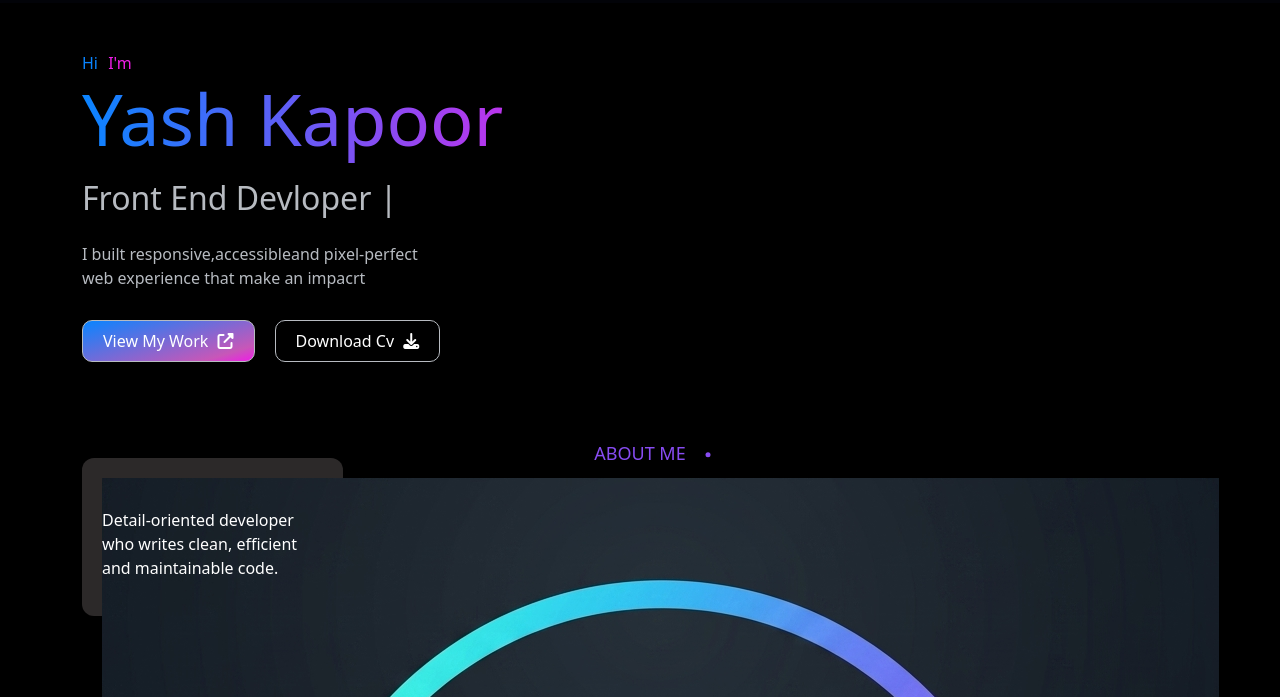
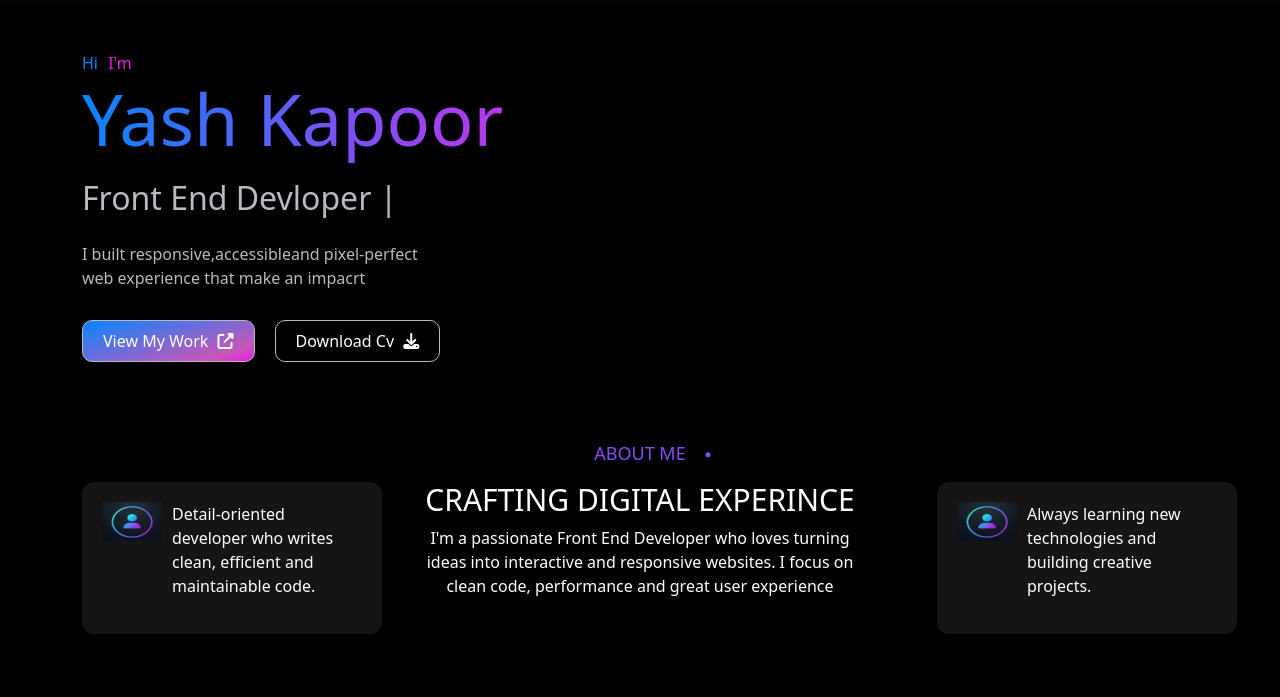
Before and after one commit to yash-kapoors/yash-portfolio, a plain HTML site: page index.html in a window 1280 px wide. Shown: the part 103-800 px from the top of the page. Drawn offline with nearby package versions, Linux system fonts and the light colour scheme.

Commit message:
project commit

```diff
--- a/css/style.css
+++ b/css/style.css
@@ -167,7 +167,7 @@ a{
         padding-left: 5px;
     }
 
-.aboutus-sec h2{
+.aboutus-sec h2,.featured-project h2{
     text-align: center;
     align-items: center;
     text-transform: uppercase;
@@ -189,6 +189,14 @@ a{
     width: 100px;
     align-items: center;
 }
+.featured-project.heading{
+     position: absolute;
+    left: 0%;
+    top: 50%;
+    transform: translate(-50%,-50%);
+    width: 100px;
+    align-items: center;
+}
 .heading::after {
     content: '';
     position: absolute;
@@ -202,7 +210,7 @@ a{
     top: 30%;
 }
 .aboutbox{
-    background-color: #2c2929;
+    background-color: #161414;
     padding: 20px;
     color: #fff;
     border-radius: 12px;
@@ -211,9 +219,30 @@ a{
     width: 50px;
     height: 30px;
 }
+.aboutbox{
+    display: flex;
+    gap: 20px;
+    width: 300px;
+}
+.aboutimg{
+        align-items: center;
+}
+.aboutimg img{
+    width: 60px;
+    height: 40px;
 
+}
+.crafting h2{
+    font-size: 30px;
+    color: #fff;
+    font-weight: 500;
+}
 
-
+.crafting p{
+    color: #fff;
+    align-items: center;
+        text-align: center;
+}
 
 
 
--- a/index.html
+++ b/index.html
@@ -111,19 +111,39 @@
                     <h2>about me</h2>
                 </div>
             </div>
-            <div class="row">
-                <div class="col-md-3">
+            <div class="row justify-content-between py-4">
+                <div class="col-md-3 col-12">
                     <div class="aboutbox">
                         <div class="aboutimg"><img src="images/login.png" alt=""></div>
                         <p>Detail-oriented developer who writes clean, efficient and maintainable code.</p>
                     </div>
                 </div>
-                <div class="col-md-3"></div>
-                <div class="col-md-3"></div>
+                <div class="col-md-5 col-12">
+                    <div class="crafting">
+                    <h2>crafting digital experince</h2>
+                    <p>I'm a passionate Front End Developer who loves turning ideas into interactive and responsive websites. I focus on clean code, performance and great user experience</p>
+                    </div>
+                </div>
+                <div class="col-md-3 col-12">
+                    <div class="aboutbox">
+                        <div class="aboutimg"><img src="images/login.png" alt=""></div>
+                        <p>Always learning new technologies and building creative projects.</p>
+                    </div>
+                </div>
 
             </div>
         </div>
     </section>
+    <!-- featured project -->
+     <section class="featured-project py-5">
+        <div class="container">
+            <div class="main-heading">
+                <div class="heading">
+                    <h2>featued projects</h2>
+                </div>
+            </div>
+        </div>
+     </section>
     <script src="js/script.js"></script>
     <script src="https://cdn.jsdelivr.net/npm/bootstrap@5.0.2/dist/js/bootstrap.bundle.min.js"></script>
 </body>
```
